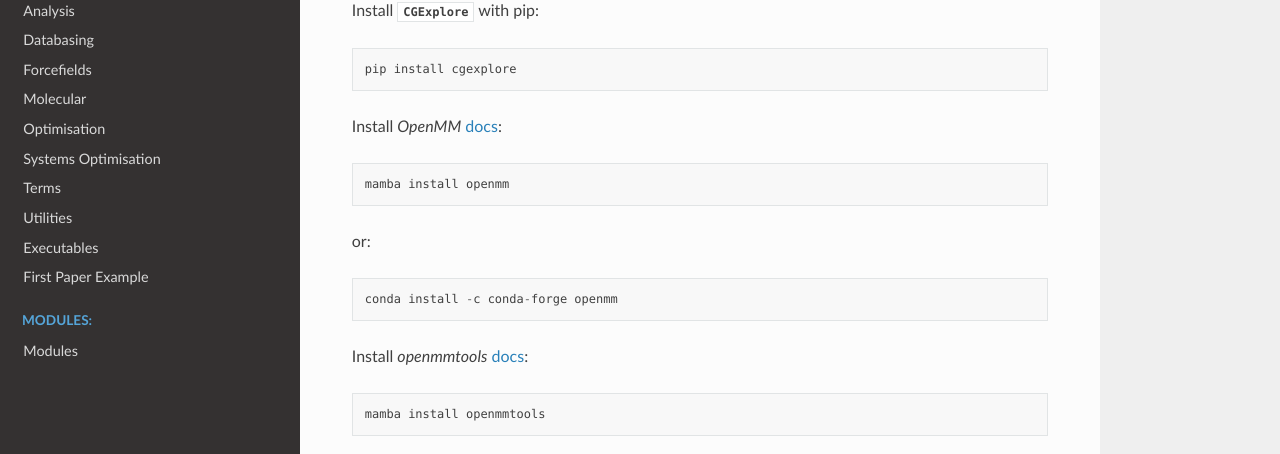
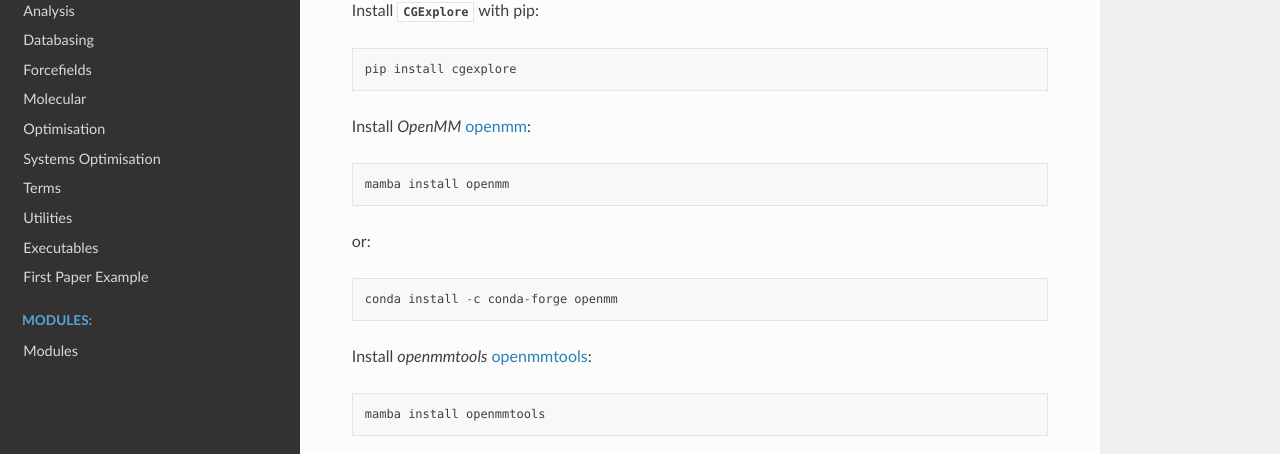
Before and after one commit to andrewtarzia/CGExplore, a Sphinx documentation site: the page built from docs/source/index.rst, in a window 1280 px wide and 900 px high, scrolled down 605 px. Shown: the part 141-595 px from the top of the window. Built offline with Sphinx 7.4.7 and the Read the Docs theme 2.0.0, drawn with Linux system fonts in a browser that asks for light colours.

Commit message:
Fix issue with ref.

```diff
--- a/docs/source/index.rst
+++ b/docs/source/index.rst
@@ -58,7 +58,7 @@ Install :mod:`.CGExplore` with pip::
   pip install cgexplore
 
 
-Install `OpenMM` `docs <https://openmm.org/>`_::
+Install `OpenMM` `openmm <https://openmm.org/>`_::
 
   mamba install openmm
 
@@ -67,7 +67,7 @@ or::
   conda install -c conda-forge openmm
 
 
-Install `openmmtools` `docs <https://openmmtools.readthedocs.io/en/stable/gettingstarted.html>`_::
+Install `openmmtools` `openmmtools <https://openmmtools.readthedocs.io/en/stable/gettingstarted.html>`_::
 
   mamba install openmmtools
 
```
Also changed, not shown: README.md (+2 -2 lines).
